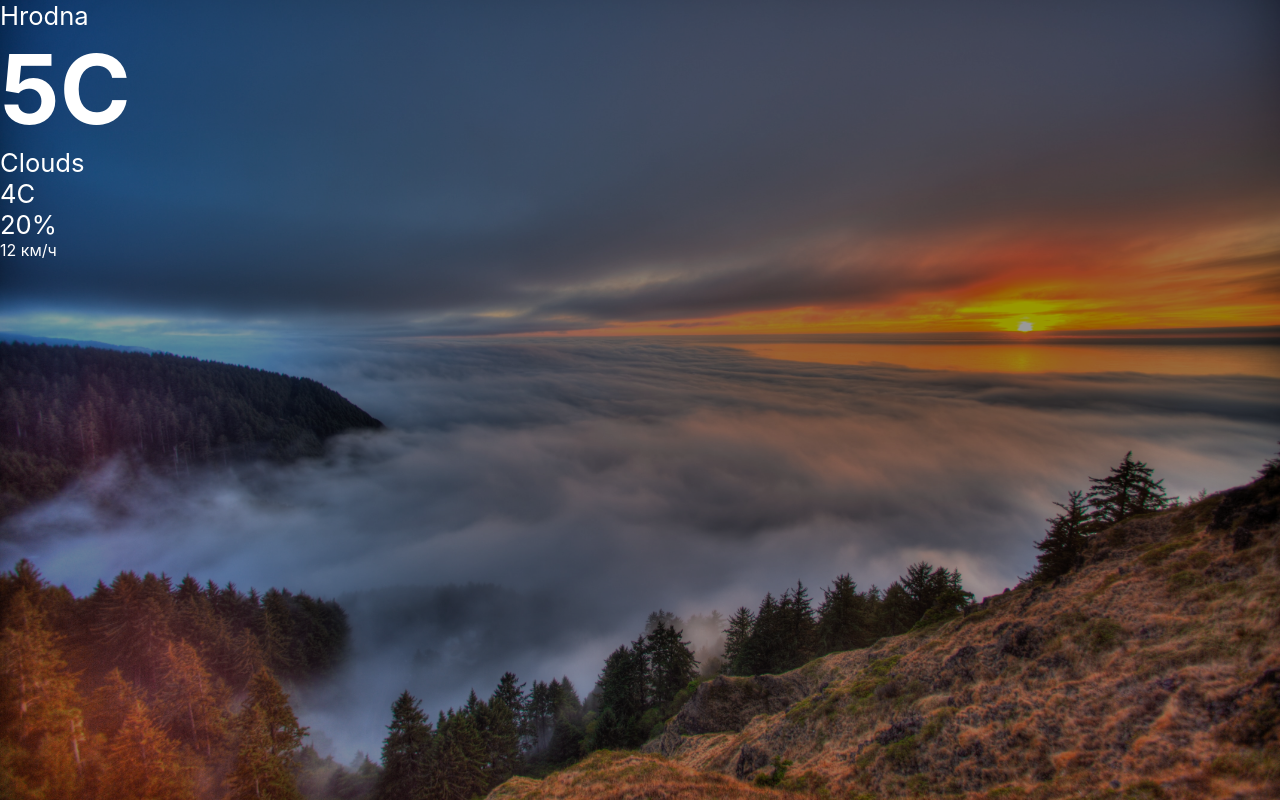
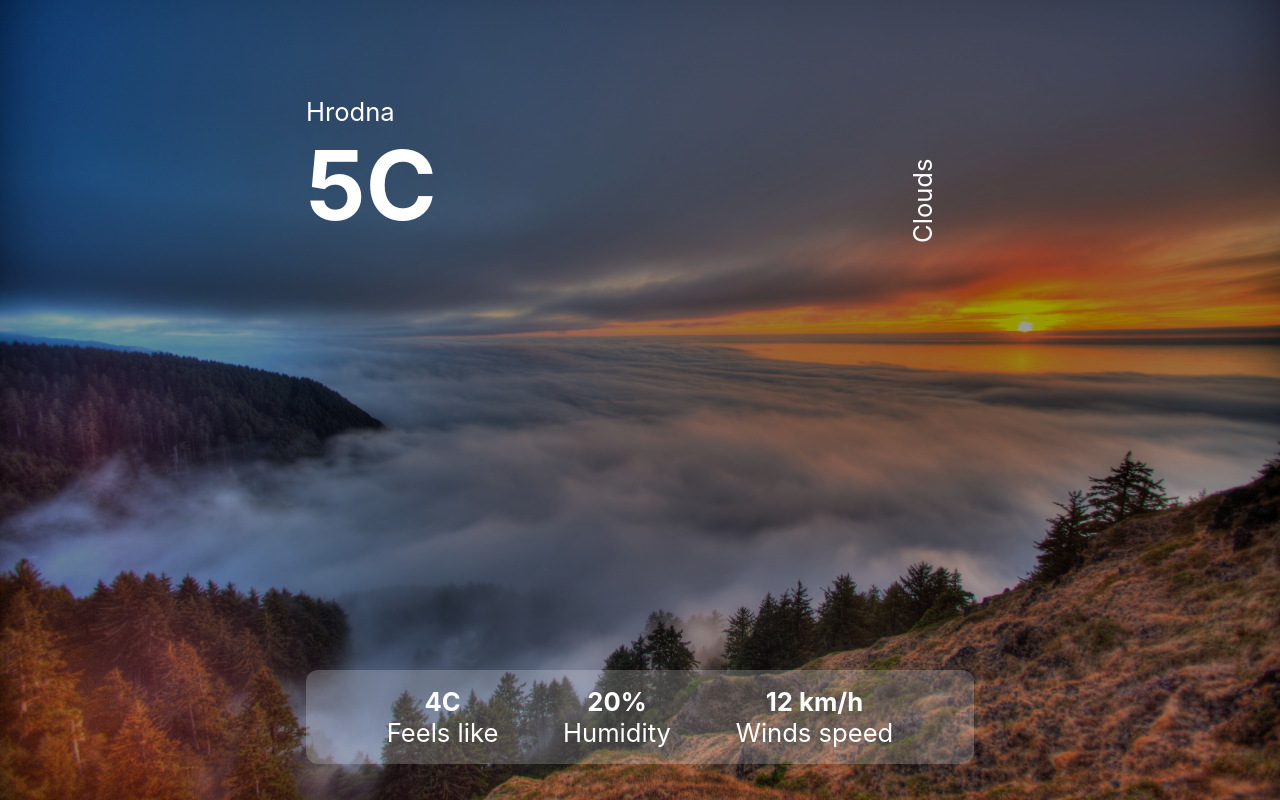
Before and after one commit to AlehBarushka/WEATHER-NOW, a React (Create React App) app: page / in a window 1280 px wide. Built offline with nearby package versions, Linux system fonts and the light colour scheme.

Commit message:
finished styles and layout

```diff
--- a/src/App.js
+++ b/src/App.js
@@ -15,18 +15,23 @@ const App = () => {
 					<div className='temp'>
 						<h1>5C</h1>
 					</div>
-					<div className='descriptiom'>
+					<div className='description'>
 						<p>Clouds</p>
 					</div>
 				</div>
 				<div className='bottom'>
 					<div className='feels'>
-						<p>4C</p>
+						<p className='bold'>4C</p>
+						<p>Feels like</p>
 					</div>
 					<div className='humidity'>
-						<p>20%</p>
+						<p className='bold'>20%</p>
+						<p>Humidity</p>
 					</div>
-					<div className='wind'>12 км/ч</div>
+					<div className='wind'>
+						<p className='bold'>12 km/h</p>
+						<p>Winds speed</p>
+					</div>
 				</div>
 			</div>
 		</div>
--- a/src/index.css
+++ b/src/index.css
@@ -40,3 +40,43 @@ h1 {
 	left: 0;
 	z-index: -1;
 }
+
+.container {
+	max-width: 700px;
+	height: 700px;
+	margin: auto;
+	padding: 0 1rem;
+	position: relative;
+	top: 10%;
+	display: flex;
+	flex-direction: column;
+	justify-content: space-between;
+}
+
+.app .top {
+	width: 100%;
+	margin: 1rem auto;
+}
+
+.app .description {
+	position: relative;
+	right: -90%;
+	transform-origin: 0 0;
+	transform: rotate(270deg);
+}
+
+.app .bottom {
+	display: flex;
+	justify-content: space-evenly;
+	align-items: center;
+	text-align: center;
+	width: 100%;
+	margin: 1rem auto;
+	padding: 1rem;
+	border-radius: 12px;
+	background-color: rgba(255, 255, 255, 0.2);
+}
+
+.bold {
+	font-weight: 700;
+}
```
